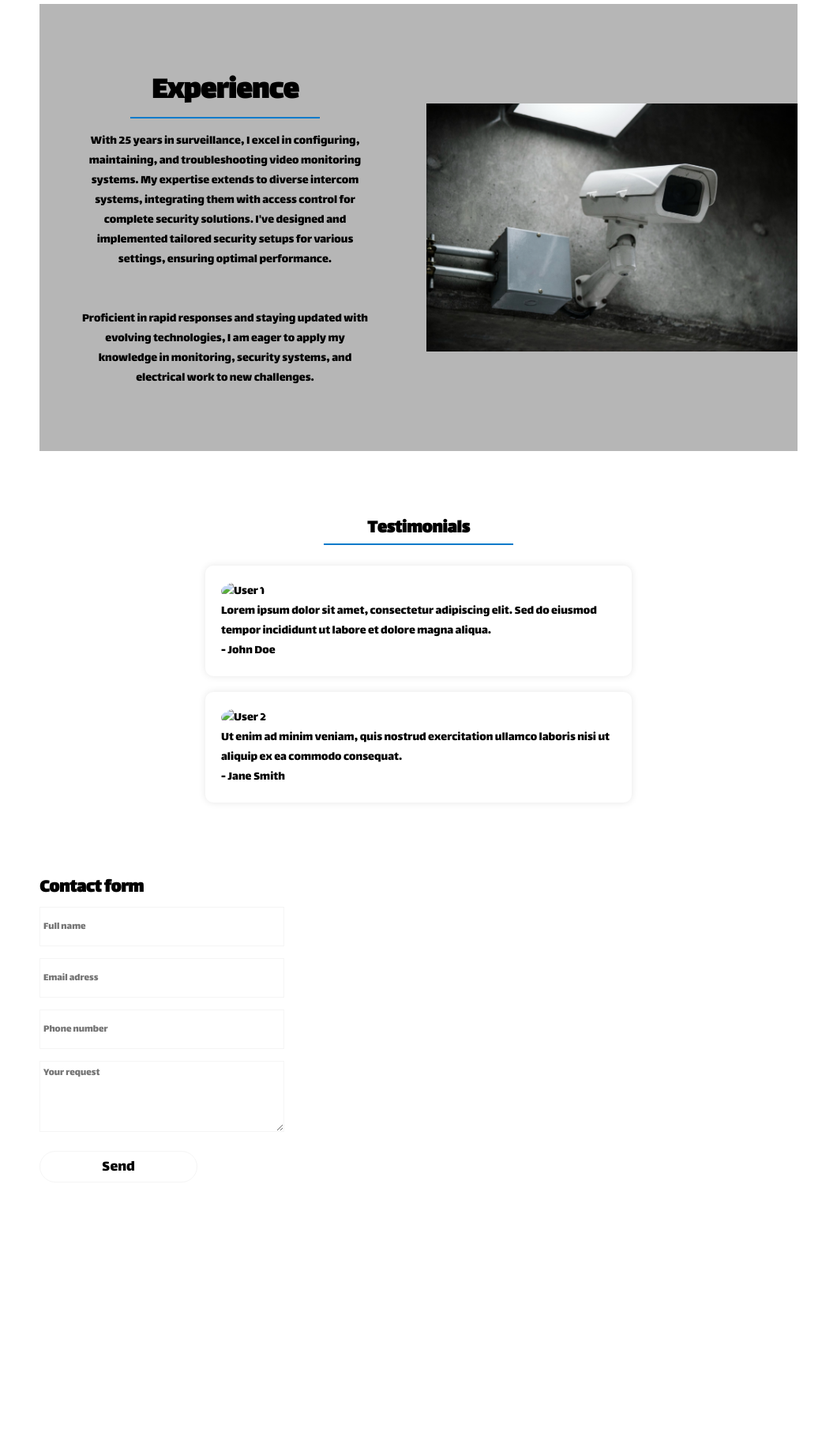
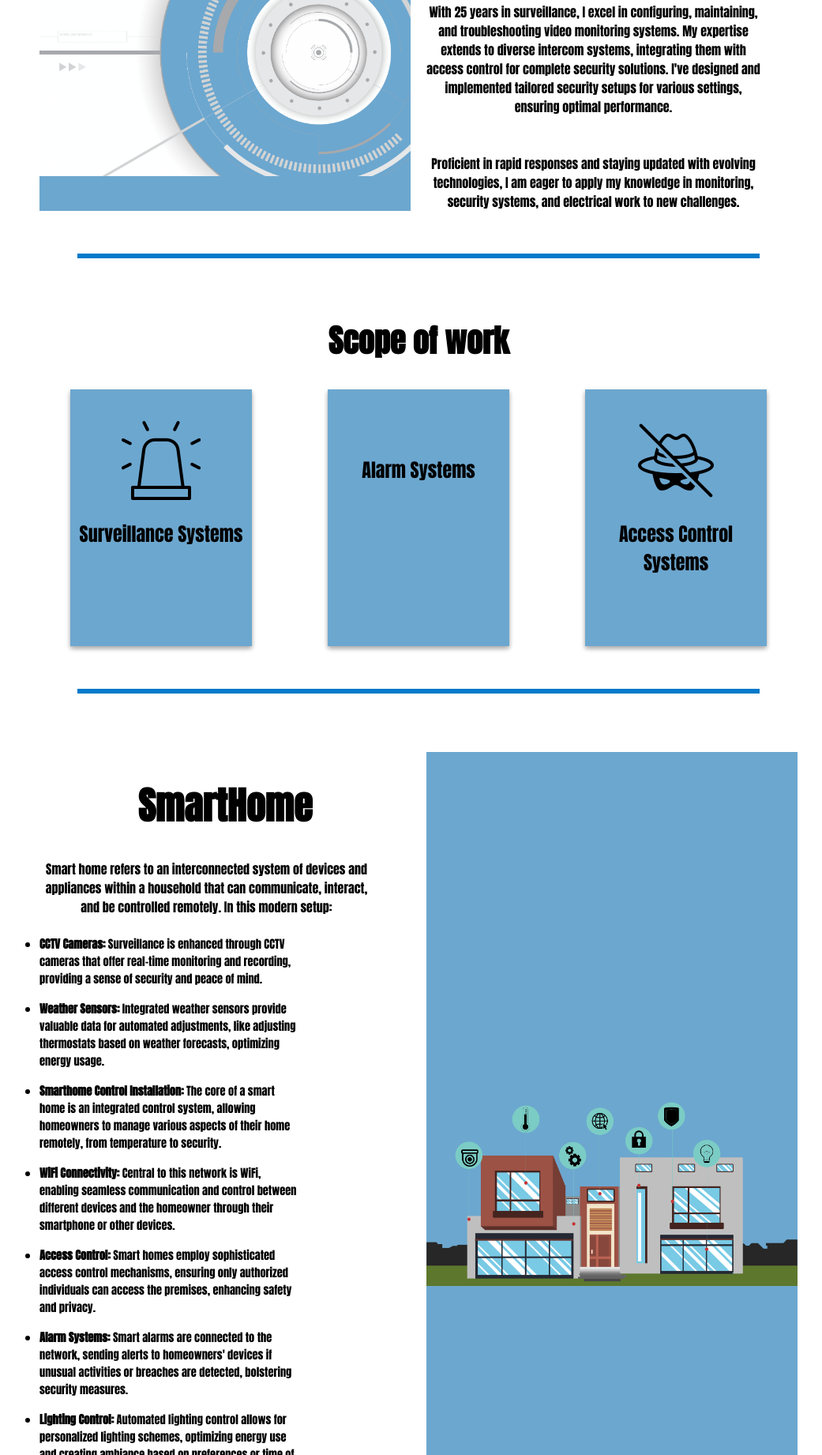
Before and after one commit to No0n33/first-project-business-lp, a website: page dist/index.html in a window 1280 px wide. Shown: the part 958-2800 px from the top of the page at 79% size, without its empty margins (110-1151 px from the left). Before the commit the page ends 2505 px from the top, so only its background shows below. Drawn offline with Linux system fonts and the light colour scheme.

Commit message:
fixed whole page with css and sass and also added missing fotter. last step is to add missing elements to fotter from the desktop project

```diff
--- a/sass/_global.scss
+++ b/sass/_global.scss
@@ -1,9 +1,9 @@
 .bottom-line {
-  height: 2px;
-  width: 15rem;
+  height: 0.4rem;
+  width: 90%;
   background: #027aca;
   display: block;
-  margin: 0 auto 1rem auto;
+  margin: 2rem auto;
 }
 
 .reveal {
--- a/sass/main.scss
+++ b/sass/main.scss
@@ -4,7 +4,7 @@
   margin: 0;
   padding: 0;
   border: 0;
-  font-family: "Lalezar", cursive;
+  font-family: "Anton", sans-serif;
 }
 
 body {
@@ -47,9 +47,16 @@ body {
 .header-content {
   text-align: center;
   padding-bottom: 7%;
+  display: grid;
+  grid-template-columns: 1fr 1fr;
+  // align-items: center;
+  justify-content: center;
+  height: 20%;
+  margin-top: 10rem;
+  .left-kv {
     h1 {
       text-transform: uppercase;
-    font-size: 6rem;
+      font-size: 5rem;
     }
     h3 {
       font-size: 3rem;
@@ -60,15 +67,62 @@ body {
       font-size: 2.4rem;
     }
   }
-//zakres działania
-.container {
+  img {
+    height: 30rem;
+  }
+}
+//gird-layout
+#about {
+  text-align: center;
+  padding: 2rem 0;
+  .grid {
+    display: grid;
+    grid-template-columns: 1fr 1fr;
+    gap: 20px;
+    .text-container {
+      display: flex;
+      flex-direction: column;
+      text-align: center;
+      h2 {
+        font-size: 3rem;
+        padding: 2rem;
+      }
+      p {
+        max-width: 90%;
+        font-size: 1rem;
+      }
+      ul {
+        width: 70%;
+        font-size: 0.9rem;
+        text-align: left;
+        li {
+          padding-bottom: 1rem;
+        }
+      }
+    }
+    .graphic-container {
+      display: flex;
+      justify-content: center;
+      align-items: center;
+      background-color: #6ca7cf;
+      .image {
+        max-width: 100%; /* Maksymalna szerokość obrazu */
+        max-height: 500px; /* Maksymalna wysokość obrazu */
+        padding: 1rem;
+      }
+    }
+  }
+}
+//scope of work
+#cases {
   display: flex;
   align-items: center;
   justify-content: center;
   flex-direction: column;
-  margin: 40px 0;
+  padding: 2rem;
   h2 {
     font-size: 40px;
+    padding-bottom: 2rem;
   }
   .card-container {
     display: flex;
@@ -124,7 +178,7 @@ body {
         }
       }
       .card.light {
-        background-color: white;
+        background-color: #6ca7cf;
         color: black;
         text-align: center;
       }
@@ -143,49 +197,17 @@ body {
     }
   }
 }
-
-//about
-#about {
-  text-align: center;
-  padding: 5rem 0;
-  background-color: rgb(182, 182, 182);
-  h2 {
-    font-size: 40px;
-  }
-  .grid {
-    display: grid;
-    grid-template-columns: 1fr 1fr;
-    gap: 20px;
-    .text-container {
-      display: flex;
-      flex-direction: column;
-      justify-content: center;
-      align-items: center;
-      text-align: center;
-      p {
-        max-width: 80%; /* Maksymalna szerokość tekstu */
-      }
-    }
-    .graphic-container {
-      display: flex;
-      justify-content: center;
-      align-items: center;
-      .image {
-        max-width: 100%; /* Maksymalna szerokość obrazu */
-        max-height: 500px; /* Maksymalna wysokość obrazu */
-      }
-    }
-  }
-}
-
 .testimonials {
   display: flex;
   flex-direction: column;
   align-items: center;
-  margin: 5rem;
+  h2 {
+    font-size: 3rem;
+    padding: 2rem;
+  }
   .testimonial {
     max-width: 500px;
-    background-color: #fff;
+    background-color: #6ca7cf;
     border-radius: 10px;
     padding: 20px;
     margin: 10px 0;
@@ -198,69 +220,74 @@ body {
     }
   }
 }
-/* Formularz kontaktowy */
+/* Contact form */
+#contact {
+  display: flex;
+  justify-content: center;
+  align-items: center;
+  h2 {
+    font-size: 3rem;
+    padding: 2rem;
+  }
   .callback-form {
     width: 100%;
     margin-bottom: 60px;
-}
-
-.callback-form label {
+    .form-control {
+      margin-bottom: 15px;
+      label {
         display: block;
         margin-bottom: 5px;
       }
-
-.callback-form .form-control {
-  margin-bottom: 15px;
-}
-
-.callback-form input {
-  width: 20%;
+      input {
+        width: 20rem;
         padding: 4px;
         height: 40px;
-  border: #f5f5f5 1px solid;
+        border: #f5f5f5 0.2rem solid;
       }
-.callback-form textarea {
-  width: 20%;
-  padding: 4px;
-  height: 80px;
-  border: #f5f5f5 1px solid;
-}
-.callback-form button {
-  width: 200px;
-  padding: 4px;
-  height: 40px;
-  border: #f5f5f5 1px solid;
-}
-
-/* ramka zaznaczonego pola w formularzu ma inny kolor */
-.callback-form input:focus {
+      input:focus {
         outline-color: rgb(7, 135, 240);
       }
-.callback-form textarea:focus {
+      textarea {
+        width: 20rem;
+        padding: 4px;
+        height: 5rem;
+        border: #f5f5f5 0.2rem solid;
+      }
+      textarea:focus {
         outline-color: rgb(7, 135, 240);
       }
-
-.btn {
-  -webkit-border-radius: 60;
-  -moz-border-radius: 60;
-  border-radius: 60px;
+    }
+    button {
+      display: block;
+      margin: 0 auto;
+      width: 50%;
+      padding: 1rem;
+      height: 4rem;
+      border: #f5f5f5 1px solid;
+      border-radius: 6rem;
       color: #000000;
-  font-size: 20px;
+      font-size: 1rem;
       background: #ffffff;
-  padding: 10px 10px 10px 10px;
-  border: solid #0590e6 2px;
+      border: solid #0590e6 0.2rem;
       text-decoration: none;
-  width: 10px;
     }
-
-.btn:hover {
+    button:hover {
       background: #3cb0fd;
-  // background-image: -webkit-linear-gradient(top, #3cb0fd, #3498db);
-  // background-image: -moz-linear-gradient(top, #3cb0fd, #3498db);
-  // background-image: -ms-linear-gradient(top, #3cb0fd, #3498db);
-  // background-image: -o-linear-gradient(top, #3cb0fd, #3498db);
-  // background-image: linear-gradient(to bottom, #3cb0fd, #3498db);
       text-decoration: none;
+    }
+  }
+}
+.footer {
+  display: flex;
+  text-transform: uppercase;
+  background: transparent;
+  position: relative;
+  top: 0;
+  left: 0;
+  width: 100%;
+  background-color: rgba(0, 0, 0, 0.66);
+  z-index: 100;
+  height: 5rem;
 }
 
 @media (max-width: 1460px) {
```
Also changed, not shown: dist/css/main.css, dist/img/SmartHome.png (added), dist/img/about.jpg (deleted), dist/img/experience.png (added), dist/img/kv.png (added), dist/index.html, dist/index.js, 1 other file. Lines whose indentation alone changed are shown as unchanged.
